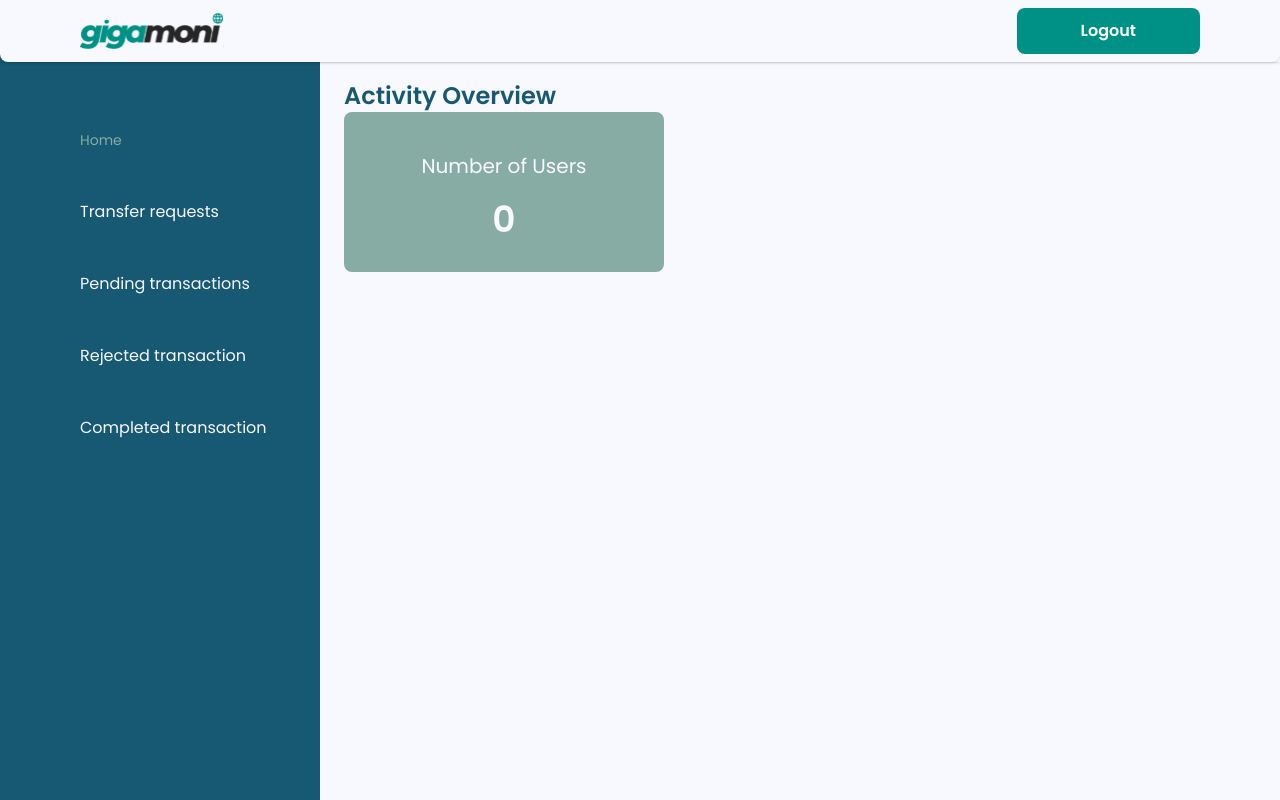
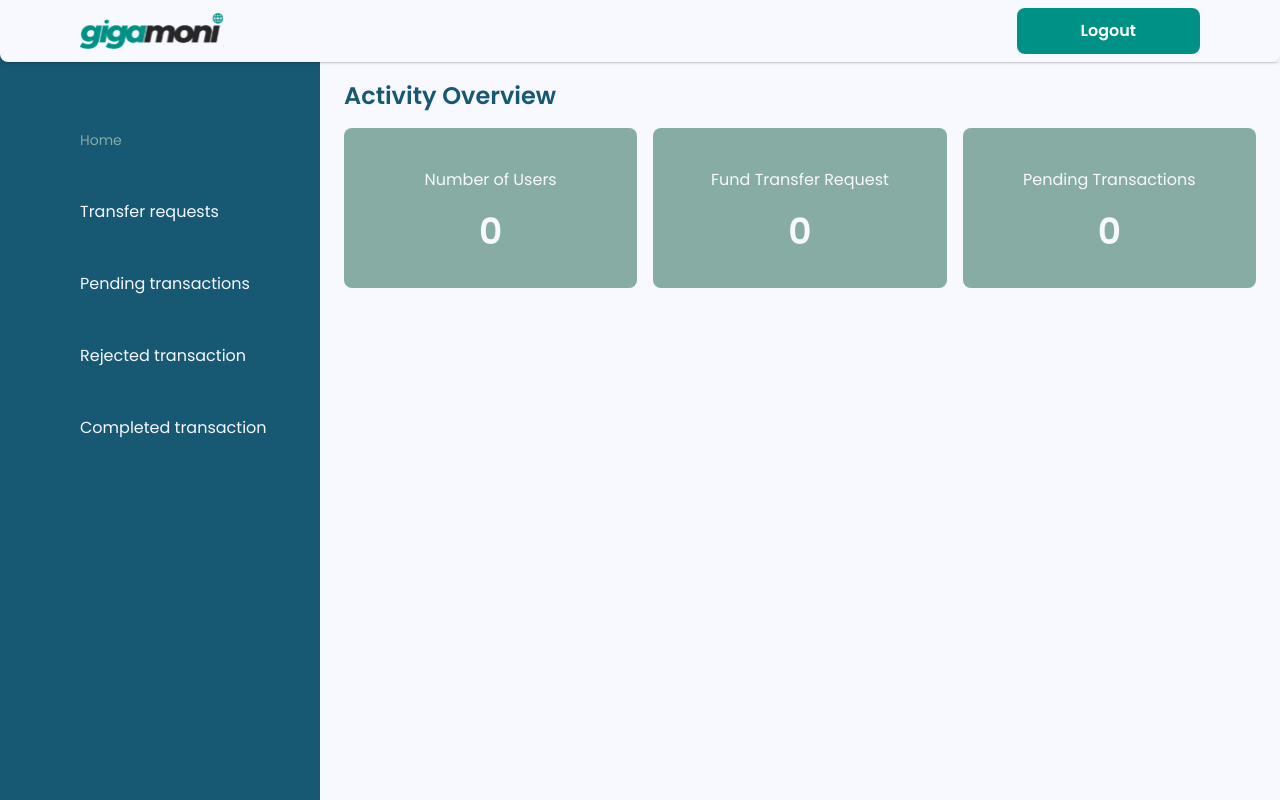
Before and after one commit to himarnoel/gigamoniadmin, a React (Vite) app: page / in a window 1280 px wide. Built offline with nearby package versions, Linux system fonts and the light colour scheme.

Commit message:
worked on home

```diff
--- a/src/Paths/Home.jsx
+++ b/src/Paths/Home.jsx
@@ -6,9 +6,19 @@ const Home = (props) => {
   return (
     <div className={`font-poppins bg-[#F8F8FF]  h-screen pt-20 px-6`}>
       <p className="text-2xl font-semibold text-[#175873]">Activity Overview</p>
-      <div className="rounded-lg bg-[#87ACA3] flex flex-col text-xl   pt-10 items-center h-[10rem] w-[20rem] px-2 text-[#F8F8FF]">
-        <p className="d">Number of Users</p>
-        <p className="mt-5 text-4xl font-semibold">0</p>
+      <div className="flex w-full gap-x-4 mt-4">
+        <div className="rounded-lg bg-[#87ACA3] flex flex-col    pt-10 items-center h-[10rem] w-[20rem] px-2 text-[#F8F8FF]">
+          <p className="text-base">Number of Users</p>
+          <p className="mt-5 text-4xl font-semibold">0</p>
+        </div>
+        <div className="rounded-lg bg-[#87ACA3] flex flex-col    pt-10 items-center h-[10rem] w-[20rem] px-2 text-[#F8F8FF]">
+          <p className="text-base">Fund Transfer Request</p>
+          <p className="mt-5 text-4xl font-semibold">0</p>
+        </div>
+        <div className="rounded-lg bg-[#87ACA3] flex flex-col    pt-10 items-center h-[10rem] w-[20rem] px-2 text-[#F8F8FF]">
+          <p className="text-base">Pending Transactions</p>
+          <p className="mt-5 text-4xl font-semibold">0</p>
+        </div>
       </div>
     </div>
   );
```
